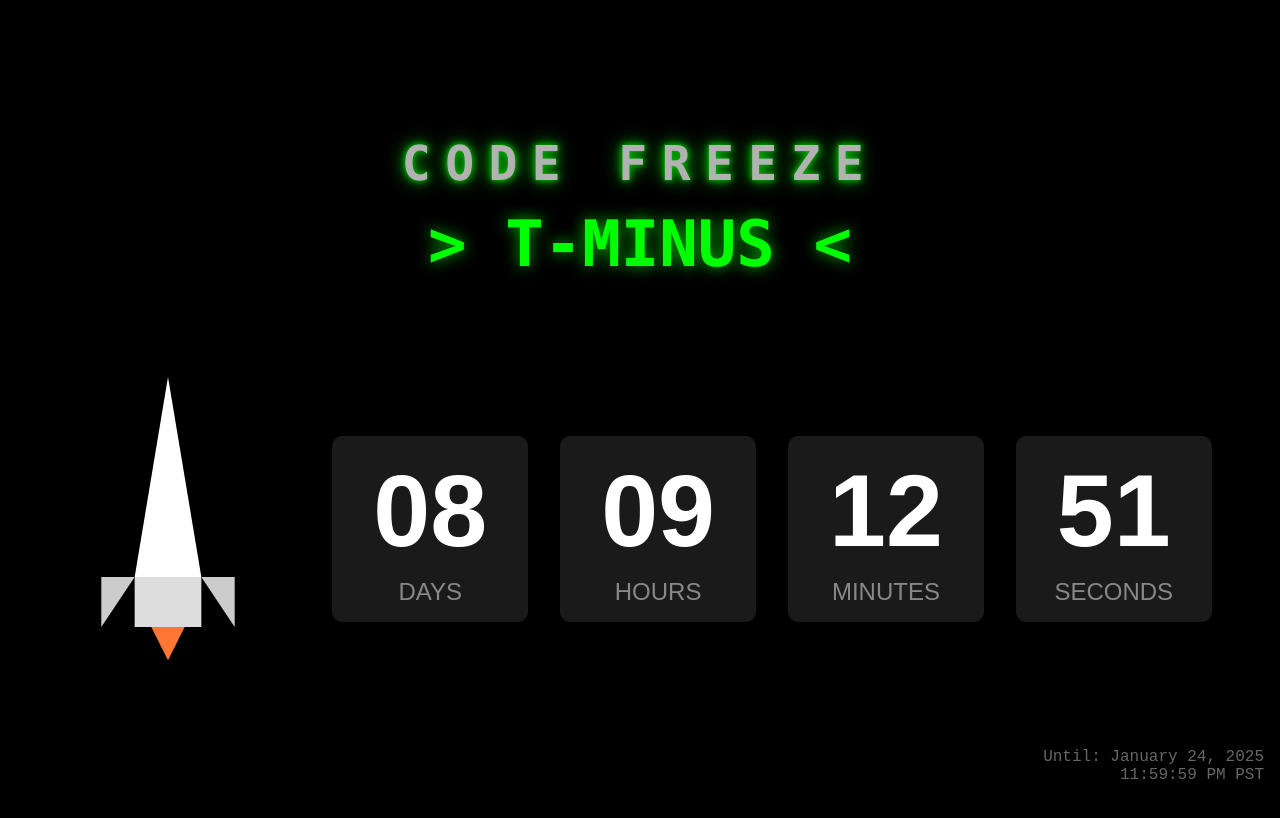
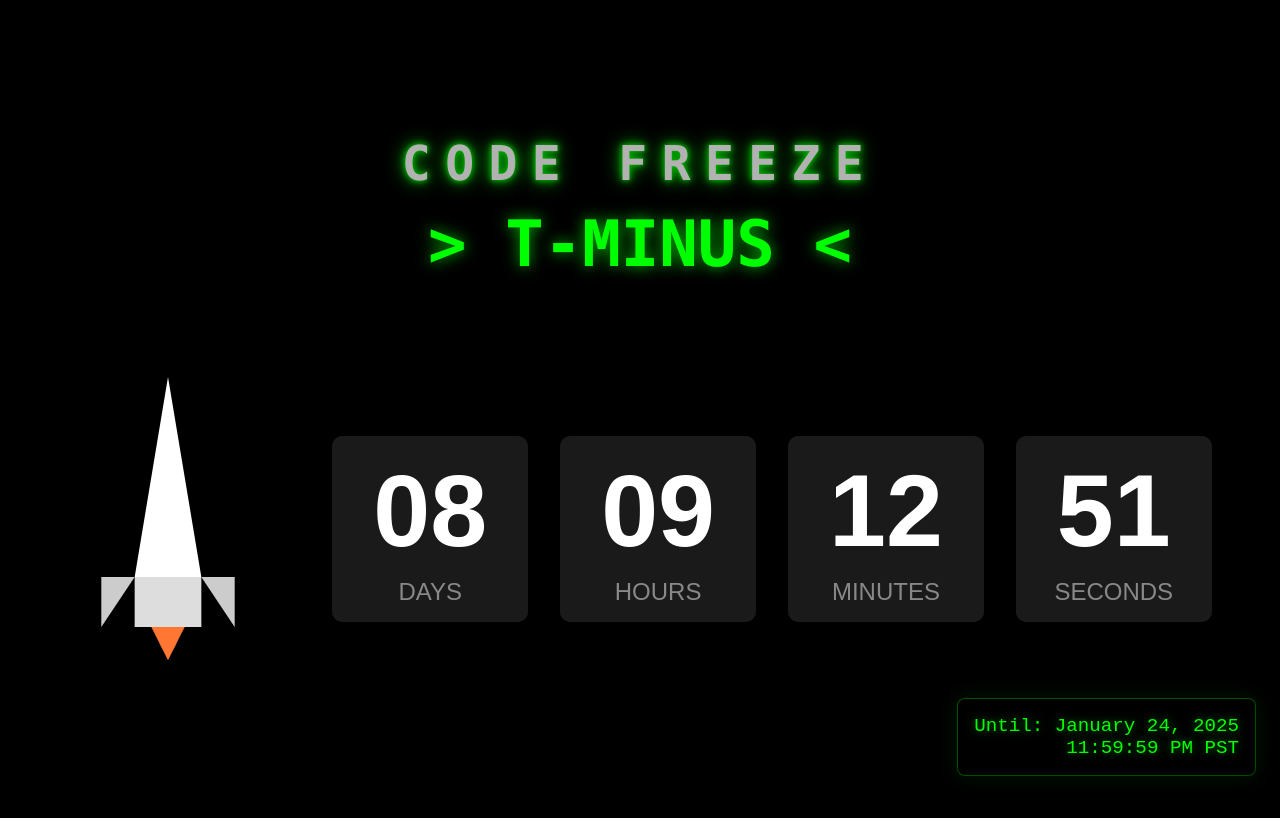
Before and after one commit to vppillai/countdown, a plain HTML site: page index.html in a window 1280 px wide. Drawn offline with Linux system fonts and the light colour scheme.

Commit message:
Update index.html

```diff
--- a/index.html
+++ b/index.html
@@ -124,18 +124,33 @@
 
         .target-date {
             position: fixed;
-            bottom: 1rem;
-            right: 1rem;
-            font-size: clamp(0.7rem, 1.5vw, 1rem);
-            color: #666;
-            font-family: 'Courier New', monospace;
+            bottom: 1.5rem;
+            right: 1.5rem;
+            font-size: clamp(0.9rem, 2vw, 1.2rem);
+            color: #0f0;
+            font-family: 'Source Code Pro', 'Courier New', monospace;
             text-align: right;
+            background: rgba(0, 0, 0, 0.7);
+            padding: 1rem;
+            border: 1px solid rgba(0, 255, 0, 0.3);
+            border-radius: 8px;
+            text-shadow: 0 0 10px rgba(0, 255, 0, 0.5);
+            box-shadow: 0 0 20px rgba(0, 255, 0, 0.1);
+            transition: all 0.3s ease;
+        }
+
+        .target-date:hover {
+            background: rgba(0, 0, 0, 0.8);
+            border-color: rgba(0, 255, 0, 0.5);
+            text-shadow: 0 0 15px rgba(0, 255, 0, 0.7);
         }
 
         @media (max-width: 768px) {
             .target-date {
                 position: relative;
-                margin-top: 2rem;
+                bottom: auto;
+                right: auto;
+                margin: 2rem auto;
                 text-align: center;
             }
         }
```
